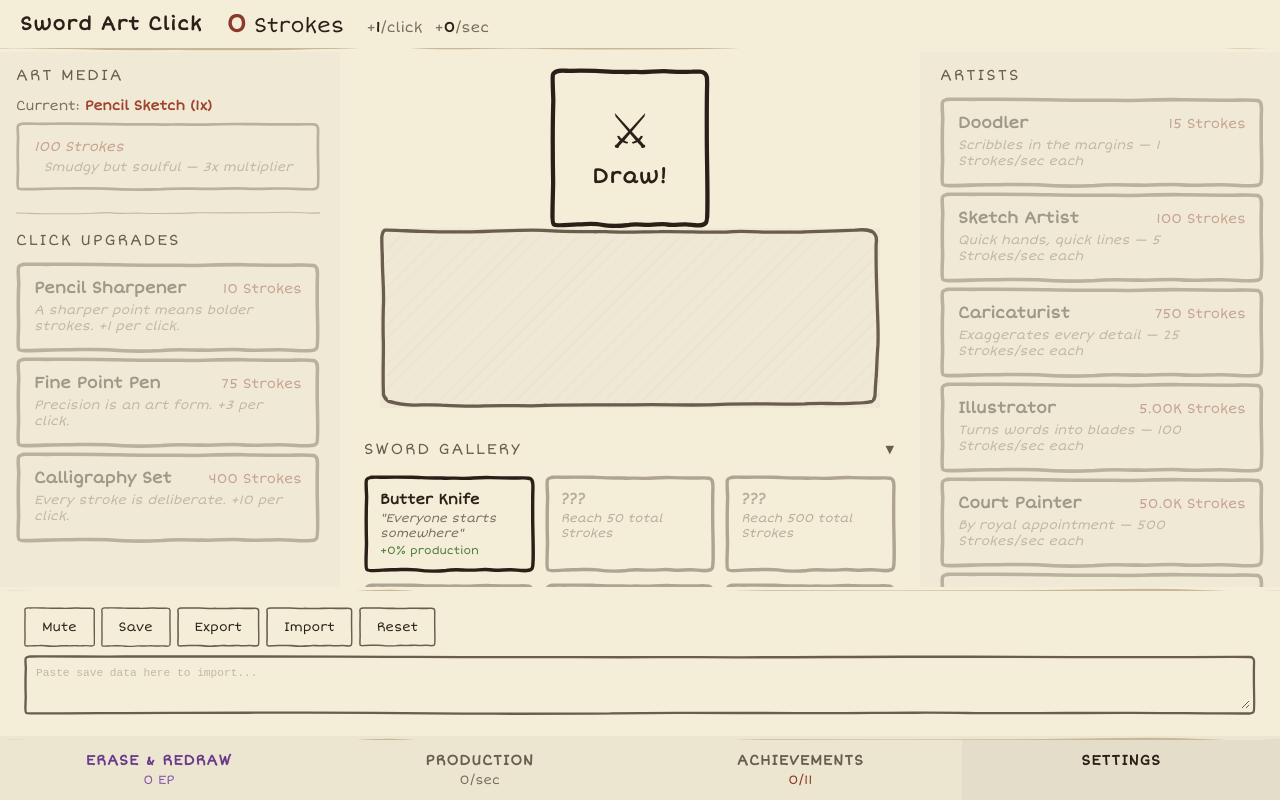
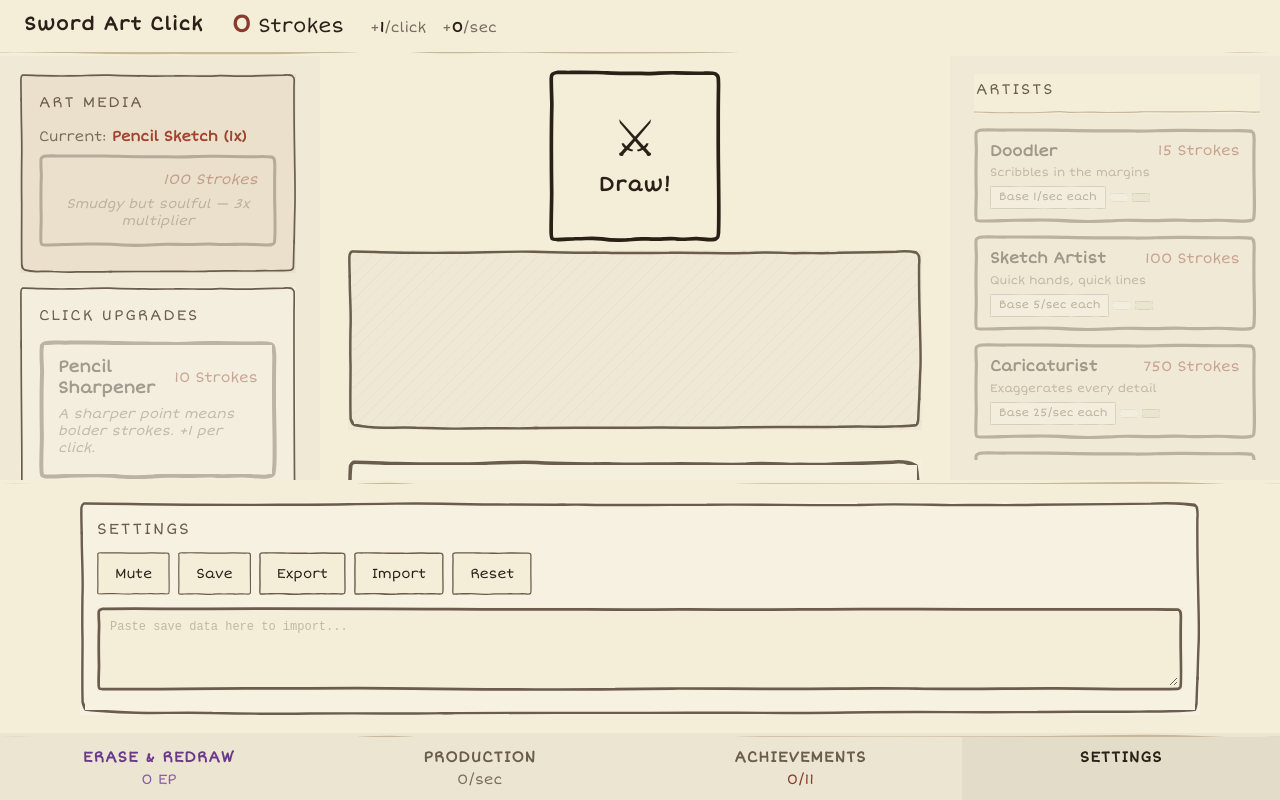
Before and after one commit to jalvarado91/swordart-click, a website with bundled scripts: page index.html in a window 1280 px wide. Both pictures are taken after a click on the button "SETTINGS". Built offline with nearby package versions, Linux system fonts and the light colour scheme.

Commit message:
Artists styles

```diff
--- a/index.html
+++ b/index.html
@@ -10,7 +10,7 @@
         />
         <link rel="stylesheet" href="src/style.css" />
     </head>
-    <body>
+    <body class="artist-density-compact">
         <div id="game">
             <div id="top-bar">
                 <h1>Sword Art Click</h1>
@@ -27,7 +27,7 @@
             </div>
 
             <div id="panel-left">
-                <div id="media-panel">
+                <div id="media-panel" class="panel-card panel-card-accent">
                     <h2>Art Media</h2>
                     <div id="current-media-label">
                         Current:
@@ -36,7 +36,7 @@
                     <button id="media-upgrade-btn" class="upgrade-btn"></button>
                 </div>
 
-                <div id="upgrades-panel">
+                <div id="upgrades-panel" class="panel-card">
                     <h2>Click Upgrades</h2>
                     <div id="upgrades-list"></div>
                 </div>
@@ -71,7 +71,10 @@
             <div id="drawer" class="drawer-closed">
                 <div id="drawer-content">
                     <div id="drawer-prestige" class="drawer-panel">
-                        <div id="prestige-panel">
+                        <div
+                            id="prestige-panel"
+                            class="panel-card panel-card-prestige"
+                        >
                             <div id="prestige-stats"></div>
                             <button
                                 id="prestige-btn"
@@ -88,15 +91,17 @@
                         </div>
                     </div>
                     <div id="drawer-production" class="drawer-panel">
-                        <div id="breakdown-panel">
+                        <div id="breakdown-panel" class="panel-card">
                             <h2>Production</h2>
                             <div id="production-breakdown"></div>
                         </div>
                     </div>
                     <div id="drawer-achievements" class="drawer-panel">
+                        <h2 class="drawer-heading">Achievements</h2>
                         <div id="achievements-list"></div>
                     </div>
                     <div id="drawer-settings" class="drawer-panel">
+                        <h2 class="drawer-heading">Settings</h2>
                         <div id="settings-controls">
                             <button id="mute-btn" class="settings-btn">
                                 Mute
--- a/src/render.ts
+++ b/src/render.ts
@@ -500,15 +500,21 @@ function initArtists(): Map<string, ArtistElements> {
     nameDiv.appendChild(costSpan);
 
     const descDiv = createElement("div", "upgrade-desc");
-    descDiv.textContent = `${def.desc} — ${formatNumber(def.baseRate)} Strokes/sec each`;
+    descDiv.textContent = def.desc;
+
+    const metaDiv = createElement("div", "artist-meta");
+    const rateDiv = createElement("div", "artist-rate");
+    rateDiv.textContent = `Base ${formatNumber(def.baseRate)}/sec each`;
 
     const countDiv = createElement("div", "artist-count");
     const prodDiv = createElement("div", "artist-production");
 
     btn.appendChild(nameDiv);
     btn.appendChild(descDiv);
-    btn.appendChild(countDiv);
-    btn.appendChild(prodDiv);
+    metaDiv.appendChild(rateDiv);
+    metaDiv.appendChild(countDiv);
+    metaDiv.appendChild(prodDiv);
+    btn.appendChild(metaDiv);
     btn.addEventListener("click", () => buyArtist(def));
     list.appendChild(btn);
 
--- a/src/style.css
+++ b/src/style.css
@@ -36,14 +36,35 @@
     --sketch-border: url("../assets/border.svg");
     --sketch-hr: url("../assets/hr.svg");
     --sketch-hr-prestige: url("../assets/hr-prestige.svg");
+    --panel-left-width: clamp(320px, 24vw, 390px);
+    --panel-right-width: clamp(330px, 25vw, 410px);
+    --text-xs: 0.78rem;
+    --text-sm: 0.9rem;
+    --text-md: 1rem;
+    --text-lg: 1.18rem;
+    --text-xl: 1.55rem;
+    --panel-pad: 14px;
+    --artists-list-gap: 6px;
+    --artist-btn-padding: 12px 14px;
+    --artist-desc-size: 0.8rem;
+    --artist-desc-margin-top: 4px;
+    --artist-meta-gap: 6px;
+    --artist-meta-margin-top: 7px;
+    --artist-chip-font: 0.78rem;
+    --artist-chip-padding: 2px 7px 3px;
+    --artist-rate-font: 0.74rem;
+    --artist-name-size: 1.03rem;
 }
 
 body {
     background: var(--bg);
     color: var(--text);
     font-family: "Short Stack", "Georgia", cursive;
+    font-size: 16px;
+    line-height: 1.35;
     height: 100vh;
     overflow: hidden;
+    min-width: 1280px;
     /* Subtle paper grain texture via repeating gradients */
     background-image:
         repeating-linear-gradient(
@@ -81,7 +102,7 @@ body {
     height: 100vh;
     display: grid;
     grid-template-rows: auto 1fr auto auto;
-    grid-template-columns: 340px 1fr 360px;
+    grid-template-columns: var(--panel-left-width) 1fr var(--panel-right-width);
     grid-template-areas:
         "top-bar   top-bar    top-bar"
         "left      stage      right"
@@ -97,14 +118,14 @@ body {
     grid-area: top-bar;
     display: flex;
     align-items: center;
-    gap: 24px;
-    padding: 8px 20px;
+    gap: 28px;
+    padding: 10px 24px 12px;
     border-bottom: 4px solid transparent;
     border-image: var(--sketch-hr) 0 3 4 3 stretch;
 }
 
 #top-bar h1 {
-    font-size: 1.2rem;
+    font-size: var(--text-lg);
     font-weight: 700;
     color: var(--ink);
     letter-spacing: 1px;
@@ -114,32 +135,35 @@ body {
 #stats {
     display: flex;
     align-items: baseline;
-    gap: 16px;
+    gap: 20px;
+    flex-wrap: wrap;
     flex: 1;
 }
 
 #strokes-display {
-    font-size: 1.3rem;
+    font-size: 1.24rem;
     color: var(--ink);
+    line-height: 1.2;
 }
 
 #strokes-count {
     font-weight: bold;
     color: var(--accent);
-    font-size: 1.6rem;
+    font-size: var(--text-xl);
 }
 
 #multiplier-display {
-    font-size: 0.9rem;
+    font-size: var(--text-sm);
     color: var(--success);
     margin-left: 6px;
 }
 
 #rates {
     display: flex;
-    gap: 12px;
+    gap: 16px;
+    flex-wrap: wrap;
     color: var(--text-dim);
-    font-size: 0.9rem;
+    font-size: var(--text-sm);
 }
 
 #rates strong {
@@ -151,21 +175,44 @@ body {
 #panel-left {
     grid-area: left;
     overflow-y: auto;
-    padding: 14px 16px;
+    padding: 18px 20px 20px;
     background: rgba(0, 0, 0, 0.015);
     border-right: 4px solid transparent;
     border-image: var(--sketch-hr) 3 4 3 0 stretch;
+    display: flex;
+    flex-direction: column;
+    gap: 14px;
 }
 
 /* --- Right Panel: artists --- */
 
 #panel-right {
     grid-area: right;
-    overflow-y: auto;
-    padding: 14px 16px;
+    overflow: hidden;
+    padding: 18px 20px 20px;
     background: rgba(0, 0, 0, 0.015);
     border-left: 4px solid transparent;
     border-image: var(--sketch-hr) 3 0 3 4 stretch;
+    display: flex;
+    flex-direction: column;
+    gap: 14px;
+}
+
+#artists-panel {
+    display: flex;
+    flex-direction: column;
+    min-height: 0;
+    height: 100%;
+}
+
+#artists-panel h2 {
+    position: sticky;
+    top: 0;
+    z-index: 3;
+    background: var(--paper);
+    padding: 6px 2px 10px;
+    border-bottom: 4px solid transparent;
+    border-image: var(--sketch-hr) 0 3 4 3 stretch;
 }
 
 /* --- Center Stage: draw button + canvas + gallery --- */
@@ -176,7 +223,24 @@ body {
     display: flex;
     flex-direction: column;
     align-items: center;
-    padding: 16px 24px;
+    padding: 20px 28px;
+    gap: 14px;
+}
+
+.panel-card {
+    border: 5px solid transparent;
+    border-image: var(--sketch-border) 10 stretch;
+    background: rgba(255, 255, 255, 0.22);
+    padding: var(--panel-pad);
+}
+
+.panel-card-accent {
+    background: rgba(138, 58, 42, 0.05);
+}
+
+.panel-card-prestige {
+    border-image: var(--sketch-btn-prestige) 8 stretch;
+    background: rgba(106, 58, 138, 0.04);
 }
 
 #click-zone {
@@ -188,9 +252,9 @@ body {
 }
 
 #draw-btn {
-    width: 160px;
-    height: 160px;
-    border: 10px solid transparent;
+    width: 172px;
+    height: 172px;
+    border: 8px solid transparent;
     border-image: var(--sketch-btn-heavy) 10 stretch;
     background: var(--paper);
     color: var(--ink);
@@ -214,13 +278,13 @@ body {
 }
 
 .sword-icon {
-    font-size: 3rem;
+    font-size: 3.15rem;
     line-height: 1;
 }
 
 .btn-label {
     font-family: "Short Stack", "Georgia", cursive;
-    font-size: 1.3rem;
+    font-size: 1.25rem;
     font-weight: bold;
     letter-spacing: 1px;
 }
@@ -229,10 +293,10 @@ body {
 
 #canvas-area {
     width: 100%;
-    max-width: 500px;
+    max-width: 620px;
     min-height: 180px;
     flex: 1 1 auto;
-    border: 8px solid transparent;
+    border: 6px solid transparent;
     border-image: var(--sketch-border) 10 stretch;
     background: var(--surface);
     margin-bottom: 16px;
@@ -354,24 +418,23 @@ body {
 /* --- Media Panel --- */
 
 #media-panel {
-    background: transparent;
-    padding: 0 0 16px;
-    margin-bottom: 16px;
-    border-bottom: 4px solid transparent;
-    border-image: var(--sketch-hr) 0 3 4 3 stretch;
+    margin-bottom: 0;
+    position: sticky;
+    top: 0;
+    z-index: 2;
 }
 
 #media-panel h2 {
-    font-size: 0.95rem;
+    font-size: 0.92rem;
     color: var(--ink-light);
-    margin-bottom: 12px;
+    margin-bottom: 14px;
     text-transform: uppercase;
     letter-spacing: 2px;
     font-weight: normal;
 }
 
 #current-media-label {
-    font-size: 0.85rem;
+    font-size: var(--text-sm);
     color: var(--text-dim);
     margin-bottom: 8px;
 }
@@ -383,7 +446,7 @@ body {
 
 #media-upgrade-btn {
     width: 100%;
-    min-height: 50px;
+    min-height: 58px;
 }
 
 #media-upgrade-btn:disabled {
@@ -397,12 +460,27 @@ body {
 #upgrades-panel h2,
 #artists-panel h2,
 #breakdown-panel h2 {
-    font-size: 0.95rem;
+    font-size: 0.92rem;
     color: var(--ink-light);
-    margin-bottom: 12px;
+    margin-bottom: 14px;
     text-transform: uppercase;
     letter-spacing: 2px;
     font-weight: normal;
+}
+
+#upgrades-list,
+#artists-list,
+#prestige-upgrades-list {
+    display: grid;
+    gap: 8px;
+}
+
+#artists-list {
+    flex: 1;
+    min-height: 0;
+    overflow-y: auto;
+    padding-right: 4px;
+    gap: var(--artists-list-gap);
 }
 
 /* --- Upgrade buttons (shared) --- */
@@ -410,15 +488,19 @@ body {
 .upgrade-btn {
     width: 100%;
     background: var(--paper);
-    border: 6px solid transparent;
+    border: 5px solid transparent;
     border-image: var(--sketch-btn) 8 stretch;
-    padding: 10px 12px;
-    margin-bottom: 4px;
+    padding: 12px 14px;
+    margin-bottom: 7px;
     cursor: pointer;
     text-align: left;
     color: var(--text);
     font-family: "Short Stack", "Georgia", cursive;
     transition: background 0.15s ease;
+    line-height: 1.28;
+    display: grid;
+    grid-template-columns: minmax(0, 1fr);
+    gap: 2px;
 }
 
 .upgrade-btn:hover:not(:disabled) {
@@ -438,103 +520,189 @@ body {
 
 .upgrade-name {
     font-weight: bold;
-    font-size: 1rem;
+    font-size: 1.03rem;
     color: var(--ink);
     display: flex;
     justify-content: space-between;
     align-items: center;
+    gap: 8px;
 }
 
 .upgrade-cost {
-    font-size: 0.85rem;
+    font-size: var(--text-sm);
     color: var(--accent);
     font-weight: normal;
+    white-space: nowrap;
+    margin-left: auto;
 }
 
 .upgrade-desc {
-    font-size: 0.8rem;
+    font-size: 0.84rem;
     color: var(--text-dim);
-    margin-top: 4px;
+    margin-top: 5px;
     font-style: italic;
+    line-height: 1.25;
 }
 
 .upgrade-owned {
-    font-size: 0.75rem;
+    font-size: var(--text-xs);
     color: var(--text-dim);
     margin-top: 3px;
+    letter-spacing: 0.2px;
 }
 
 /* --- Artist specific --- */
 
 .artist-count {
-    font-size: 0.75rem;
+    font-size: var(--artist-chip-font);
     color: var(--text-dim);
-    margin-top: 3px;
+    margin-top: 0;
+    display: block;
+    padding: var(--artist-chip-padding);
+    border: 3px solid transparent;
+    border-image: var(--sketch-btn) 8 stretch;
+    background: rgba(255, 255, 255, 0.5);
 }
 
 .artist-production {
-    font-size: 0.75rem;
+    font-size: var(--artist-chip-font);
     color: var(--success);
-    margin-top: 3px;
+    margin-top: 0;
+    margin-left: 0;
+    display: block;
+    font-weight: 700;
+    padding: var(--artist-chip-padding);
+    border: 3px solid transparent;
+    border-image: var(--sketch-btn-heavy) 8 stretch;
+    background: rgba(74, 122, 58, 0.08);
+}
+
+.artist-btn .upgrade-desc {
+    font-style: normal;
+    margin-top: var(--artist-desc-margin-top);
+    font-size: var(--artist-desc-size);
+    line-height: 1.2;
+    white-space: nowrap;
+    overflow: hidden;
+    text-overflow: ellipsis;
+}
+
+.artist-meta {
+    display: flex;
+    flex-wrap: wrap;
+    align-items: center;
+    gap: var(--artist-meta-gap);
+    margin-top: var(--artist-meta-margin-top);
+}
+
+.artist-rate {
+    font-size: var(--artist-rate-font);
+    color: var(--ink-light);
+    padding: var(--artist-chip-padding);
+    border: 3px solid transparent;
+    border-image: var(--sketch-btn) 8 stretch;
+    background: rgba(255, 255, 255, 0.44);
+}
+
+.artist-btn {
+    padding: var(--artist-btn-padding);
+}
+
+.artist-btn .upgrade-name {
+    font-size: var(--artist-name-size);
+}
+
+body.artist-density-balanced {
+    --artists-list-gap: 8px;
+    --artist-btn-padding: 12px 14px;
+    --artist-desc-size: 0.82rem;
+    --artist-desc-margin-top: 5px;
+    --artist-meta-gap: 7px;
+    --artist-meta-margin-top: 8px;
+    --artist-chip-font: 0.79rem;
+    --artist-chip-padding: 2px 8px 3px;
+    --artist-rate-font: 0.76rem;
+    --artist-name-size: 1.03rem;
+}
+
+body.artist-density-compact {
+    --artists-list-gap: 5px;
+    --artist-btn-padding: 9px 11px;
+    --artist-desc-size: 0.73rem;
+    --artist-desc-margin-top: 2px;
+    --artist-meta-gap: 4px;
+    --artist-meta-margin-top: 5px;
+    --artist-chip-font: 0.72rem;
+    --artist-chip-padding: 1px 6px 2px;
+    --artist-rate-font: 0.69rem;
+    --artist-name-size: 0.96rem;
 }
 
 /* --- Production Breakdown --- */
 
 #breakdown-panel {
-    padding: 0 4px;
+    max-width: 920px;
+    margin: 0 auto;
 }
 
 .breakdown-line {
-    font-size: 0.8rem;
+    font-size: 0.86rem;
     color: var(--text);
-    padding: 3px 0;
-    border-bottom: 4px solid transparent;
-    border-image: var(--sketch-hr) 0 3 6 3 stretch;
+    padding: 8px 10px;
+    border: 4px solid transparent;
+    border-image: var(--sketch-btn) 8 stretch;
+    margin-bottom: 6px;
+    background: rgba(255, 255, 255, 0.34);
 }
 
 .breakdown-line:last-child {
-    border-bottom: none;
-    border-image: none;
+    margin-bottom: 0;
 }
 
 .breakdown-empty {
-    font-size: 0.8rem;
+    font-size: 0.86rem;
     color: var(--text-dim);
     font-style: italic;
+    padding: 10px;
+    border: 4px dashed rgba(0, 0, 0, 0.15);
+    background: rgba(255, 255, 255, 0.22);
 }
 
 /* --- Sword Gallery --- */
 
 #gallery-section {
     width: 100%;
-    background: transparent;
-    padding: 16px 0;
+    background: rgba(255, 255, 255, 0.16);
+    border: 5px solid transparent;
+    border-image: var(--sketch-border) 10 stretch;
+    padding: 14px;
 }
 
 #gallery-section h2 {
-    font-size: 0.95rem;
+    font-size: 0.92rem;
     color: var(--ink-light);
-    margin-bottom: 0;
+    margin-bottom: 2px;
     text-transform: uppercase;
     letter-spacing: 2px;
     font-weight: normal;
 }
 
 #gallery-section .collapsible-content:not(.collapsed) {
-    margin-top: 16px;
+    margin-top: 14px;
 }
 
 #sword-gallery {
     display: grid;
-    grid-template-columns: repeat(auto-fill, minmax(160px, 1fr));
-    gap: 10px;
+    grid-template-columns: repeat(auto-fill, minmax(180px, 1fr));
+    gap: 12px;
 }
 
 .sword-entry {
-    padding: 10px;
-    border: 6px solid transparent;
+    padding: 12px;
+    border: 5px solid transparent;
     border-image: var(--sketch-btn) 8 stretch;
     transition: background 0.3s ease;
+    min-height: 92px;
 }
 
 .sword-entry.unlocked {
@@ -550,7 +718,7 @@ body {
 
 .sword-name {
     font-weight: bold;
-    font-size: 0.9rem;
+    font-size: 0.94rem;
     color: var(--ink);
     margin-bottom: 3px;
 }
@@ -560,13 +728,13 @@ body {
 }
 
 .sword-desc {
-    font-size: 0.75rem;
+    font-size: var(--text-xs);
     color: var(--text-dim);
     font-style: italic;
 }
 
 .sword-bonus {
-    font-size: 0.7rem;
+    font-size: 0.74rem;
     color: var(--success);
     margin-top: 3px;
 }
@@ -593,14 +761,14 @@ body {
 #drawer {
     grid-area: drawer;
     overflow-y: auto;
-    max-height: 45vh;
+    max-height: 48vh;
     background: var(--paper);
     border-top: 4px solid transparent;
     border-image: var(--sketch-hr) 4 3 0 3 stretch;
     transition:
         max-height 0.25s ease,
         padding 0.25s ease;
-    padding: 16px 24px;
+    padding: 18px 24px;
 }
 
 #drawer.drawer-closed {
@@ -620,6 +788,25 @@ body {
 
 .drawer-panel.active {
     display: block;
+    max-width: 1120px;
+    margin: 0 auto;
+}
+
+.drawer-heading {
+    font-size: 0.98rem;
+    color: var(--ink-light);
+    margin-bottom: 12px;
+    text-transform: uppercase;
+    letter-spacing: 2px;
+    font-weight: normal;
+}
+
+#drawer-achievements,
+#drawer-settings {
+    border: 5px solid transparent;
+    border-image: var(--sketch-border) 10 stretch;
+    background: rgba(255, 255, 255, 0.22);
+    padding: 12px;
 }
 
 /* --- Tab Bar: always-visible footer tabs --- */
@@ -638,8 +825,8 @@ body {
     display: flex;
     flex-direction: column;
     align-items: center;
-    gap: 3px;
-    padding: 12px 10px;
+    gap: 5px;
+    padding: 11px 10px 12px;
     background: none;
     border: none;
     border-right: 3px solid transparent;
@@ -678,14 +865,14 @@ body {
 }
 
 .tab-label {
-    font-size: 0.9rem;
+    font-size: 0.94rem;
     font-weight: bold;
     text-transform: uppercase;
     letter-spacing: 1px;
 }
 
 .tab-stat {
-    font-size: 0.8rem;
+    font-size: var(--text-sm);
     font-weight: normal;
     color: var(--text-dim);
 }
@@ -717,11 +904,11 @@ body {
 
 .notification {
     background: var(--paper);
-    border: 6px solid transparent;
+    border: 5px solid transparent;
     border-image: var(--sketch-btn-heavy) 8 stretch;
     padding: 12px 18px;
     color: var(--ink);
-    font-size: 0.9rem;
+    font-size: var(--text-sm);
     transform: translateX(120%);
     opacity: 0;
     transition:
@@ -790,21 +977,22 @@ body {
 /* --- Achievements --- */
 
 #achievement-counter {
-    font-size: 0.8rem;
+    font-size: var(--text-sm);
     color: var(--accent);
 }
 
 #achievements-list {
     display: grid;
-    grid-template-columns: repeat(auto-fill, minmax(180px, 1fr));
-    gap: 8px;
+    grid-template-columns: repeat(auto-fill, minmax(210px, 1fr));
+    gap: 10px;
 }
 
 .achievement-entry {
-    padding: 8px;
-    border: 6px solid transparent;
+    padding: 10px;
+    border: 5px solid transparent;
     border-image: var(--sketch-btn) 8 stretch;
     transition: background 0.3s ease;
+    min-height: 76px;
 }
 
 .achievement-entry.unlocked {
@@ -820,7 +1008,7 @@ body {
 
 .achievement-name {
     font-weight: bold;
-    font-size: 0.85rem;
+    font-size: 0.9rem;
     color: var(--ink);
     margin-bottom: 2px;
 }
@@ -830,7 +1018,7 @@ body {
 }
 
 .achievement-desc {
-    font-size: 0.7rem;
+    font-size: 0.78rem;
     color: var(--text-dim);
     font-style: italic;
 }
@@ -855,10 +1043,14 @@ body {
 /* --- Prestige --- */
 
 #prestige-stats {
-    font-size: 0.8rem;
+    font-size: 0.86rem;
     color: var(--text-dim);
-    line-height: 1.5;
-    margin-bottom: 8px;
+    line-height: 1.6;
+    margin-bottom: 12px;
+    padding: 10px;
+    border: 4px solid transparent;
+    border-image: var(--sketch-btn-prestige) 8 stretch;
+    background: rgba(106, 58, 138, 0.06);
 }
 
 #prestige-stats strong {
@@ -866,28 +1058,28 @@ body {
 }
 
 #prestige-panel h3 {
-    font-size: 0.85rem;
+    font-size: 0.9rem;
     color: var(--prestige);
     text-transform: uppercase;
     letter-spacing: 1px;
     font-weight: normal;
-    margin-top: 14px;
-    margin-bottom: 8px;
+    margin-top: 18px;
+    margin-bottom: 10px;
 }
 
 .prestige-action-btn {
     width: 100%;
     background: var(--paper);
-    border: 6px solid transparent;
+    border: 5px solid transparent;
     border-image: var(--sketch-btn-prestige) 8 stretch;
-    padding: 10px;
+    padding: 12px;
     color: var(--prestige);
     font-family: "Short Stack", "Georgia", cursive;
-    font-size: 1rem;
+    font-size: 1.05rem;
     font-weight: bold;
     cursor: pointer;
     transition: background 0.2s ease;
-    line-height: 1.4;
+    line-height: 1.35;
 }
 
 .prestige-action-btn:hover:not(:disabled) {
@@ -911,7 +1103,7 @@ body {
 }
 
 .prestige-ep-gain {
-    font-size: 0.75rem;
+    font-size: var(--text-xs);
     font-weight: normal;
     opacity: 0.8;
 }
@@ -971,19 +1163,19 @@ body {
 
 #settings-controls {
     display: flex;
-    gap: 6px;
+    gap: 8px;
     flex-wrap: wrap;
-    margin-bottom: 8px;
+    margin-bottom: 12px;
 }
 
 .settings-btn {
     background: var(--paper);
-    border: 6px solid transparent;
+    border: 5px solid transparent;
     border-image: var(--sketch-btn) 8 stretch;
-    padding: 6px 12px;
+    padding: 8px 13px;
     color: var(--text);
     font-family: "Short Stack", "Georgia", cursive;
-    font-size: 0.8rem;
+    font-size: 0.86rem;
     cursor: pointer;
 }
 
@@ -1008,13 +1200,14 @@ body {
 #save-data {
     width: 100%;
     background: var(--paper);
-    border: 6px solid transparent;
+    border: 5px solid transparent;
     border-image: var(--sketch-btn) 8 stretch;
-    padding: 6px;
+    padding: 8px;
     color: var(--text-dim);
     font-family: monospace;
-    font-size: 0.7rem;
+    font-size: 0.75rem;
     resize: vertical;
+    min-height: 84px;
 }
 
 #save-data::placeholder {
@@ -1037,7 +1230,7 @@ body {
 }
 
 .toggle-indicator {
-    font-size: 0.7rem;
+    font-size: 0.76rem;
     transition: transform 0.2s ease;
     margin-left: auto;
 }
@@ -1049,3 +1242,26 @@ body {
 .collapsible.is-collapsed .toggle-indicator {
     transform: rotate(-90deg);
 }
+
+@media (min-width: 1800px) {
+    :root {
+        --panel-left-width: 420px;
+        --panel-right-width: 430px;
+    }
+
+    body {
+        font-size: 17px;
+    }
+
+    #stage {
+        padding: 24px 34px;
+    }
+
+    #canvas-area {
+        max-width: 700px;
+    }
+
+    .drawer-panel.active {
+        max-width: 1260px;
+    }
+}
```
